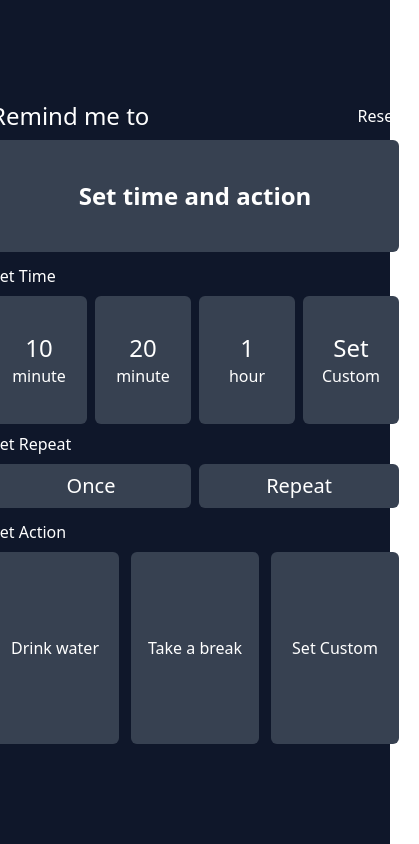
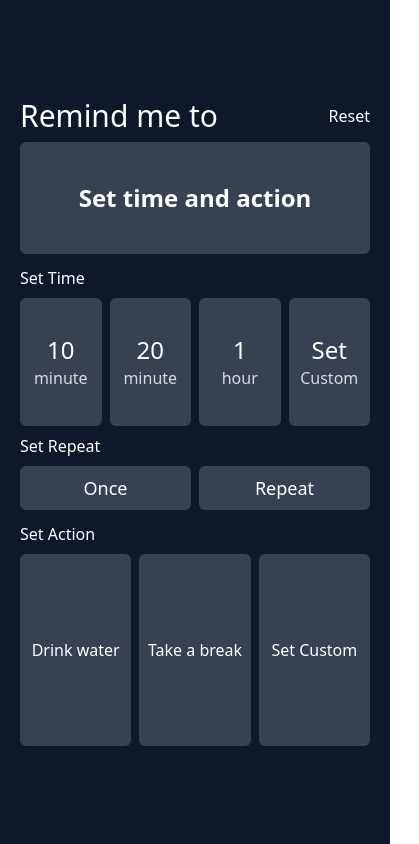
Before and after one commit to xDarylle/Remind-Me, a React (Create React App) app: page / in a window 390 px wide. Shown: the whole page, 419 px wide, since content can reach past the window. Built offline with nearby package versions, Linux system fonts and the light colour scheme; the HTML template or start-up script is replaced by a standard one.

Commit message:
style: fix responsiveness

```diff
--- a/src/App.js
+++ b/src/App.js
@@ -134,8 +134,6 @@ function App() {
   useEffect(() => {
     const interval = setInterval(() => {
       if (getCurrentTime() === futureTime) {
-        console.log(getCurrentTime(), futureTime)
-        console.log(action)
         pushNotification()
 
         if (repeat === "Repeat") {
@@ -154,11 +152,11 @@ function App() {
   }, [time, format, repeat, action])
 
   return (
-    <div className="w-full min-h-screen flex justify-center items-center bg-slate-900">
-      <div className="flex flex-col gap-y-3 text-white p-5">
+    <div className="w-full min-h-screen bg-slate-900 flex justify-center align-center">
+      <div className="flex flex-col gap-y-3 text-white md:w-5/6 lg:w-2/5 w-full p-5  flex justify-center align-center">
         <div className="flex flex-col gap-y-2">
           <div className="flex flex-row justify-between">
-            <p className="font-medium text-2xl">Remind me to</p>
+            <p className="font-medium text-3xl">Remind me to</p>
             <button onClick={reset}>Reset</button>
           </div>
           <div className={`w-full rounded-md ${action && time && repeat ? "bg-rose-600" : "bg-gray-700"} text-white px-5 py-10 text-center font-bold text-2xl`}>
--- a/src/components/Action.js
+++ b/src/components/Action.js
@@ -12,7 +12,7 @@ export default function Action({ action, onChange, checked}) {
                 name="action"
                 checked={checked}
             />
-            <label htmlFor={action} className="cursor-pointer w-32 h-48 bg-gray-700 flex flex-col justify-center items-center rounded-md peer-checked:bg-rose-600 peer-checked:text-white">
+            <label htmlFor={action} className="cursor-pointer h-48 md:h-96 lg:h-52 bg-gray-700 flex flex-col justify-center items-center rounded-md peer-checked:bg-rose-600 peer-checked:text-white">
                 <p className='text-base'>{action}</p>
             </label>
         </div>
--- a/src/components/CustomAction.js
+++ b/src/components/CustomAction.js
@@ -11,9 +11,9 @@ export default function CustomAction({ setAction, checked }) {
     }
 
     return (
-        <div className="">
+        <div className="w-full">
             <ModalAction state={click} action={action}/>
-            <button onClick={() => setClick(true)}>
+            <button onClick={() => setClick(true)} className="w-full">
                 <Action action={"Set Custom"} onChange={()=>{}} checked={checked}/>
             </button>
         </div>
--- a/src/components/CustomTime.js
+++ b/src/components/CustomTime.js
@@ -11,9 +11,9 @@ export default function CustomTime({ setTime, checked}) {
     }
 
     return (
-        <div className="">
+        <div className="w-full">
             <Modal state={click} type='time' action={action}/>
-            <button onClick={() => setClick(true)}>
+            <button onClick={() => setClick(true)} className="w-full">
                 <Time time="Set" format="Custom" onChange={()=>{}} checked={checked}/>
             </button>
         </div>
--- a/src/components/Modal.js
+++ b/src/components/Modal.js
@@ -13,11 +13,11 @@ export default function Modal({ state, action }) {
                 <div className="flex flex-row gap-x-3 items-start">
                     <div className="flex flex-col w-full gap-y-1 items-center justify-between">
                         <p>Time</p>
-                        <input type='text' className="w-32 text-black text-xl p-1 rounded" value={time} name='time' onChange={(event) => onChange(event)} required></input>
+                        <input type='text' className="w-32 text-black text-base p-1 rounded" value={time} name='time' onChange={(event) => onChange(event)} required></input>
                     </div>
                     <div className="flex flex-col w-full gap-y-1 items-center justify-between">
                         <p>Format</p>
-                        <select className="w-32 text-black p-1 rounded text-xl" name='format' onChange={(event) => onChange(event)} required>
+                        <select className="w-32 text-black/80 p-1 rounded text-base" name='format' onChange={(event) => onChange(event)} required>
                             <option value="minute">Minute</option>
                             <option value="hour">Hour</option>
                         </select>
--- a/src/components/ModalAction.js
+++ b/src/components/ModalAction.js
@@ -13,7 +13,7 @@ export default function ModalAction({ state, action }) {
                 <div className="flex flex-row gap-x-3 items-start">
                     <div className="flex flex-col w-full gap-y-1 items-center justify-between">
                         <p>Action</p>
-                        <input type='text' placeholder="Set custom action" className="w-42 text-black text-xl p-1 rounded" value={act} onChange={(event) => onChange(event)} required></input>
+                        <input type='text' placeholder="Set custom action" className="w-42 text-black/80 text-xl p-2 rounded" value={act} onChange={(event) => onChange(event)} required></input>
                     </div>
                 </div>
                 <button onClick={()=> action(act)} className="bg-gray-600 px-5 py-2 rounded hover:bg-rose-600">Cofirm</button>
--- a/src/components/Repeat.js
+++ b/src/components/Repeat.js
@@ -11,8 +11,8 @@ export default function Repeat({ repeat, onChange, checked }) {
                 name="repeat"
                 checked={checked}
             />
-            <label htmlFor={repeat} className="cursor-pointer w-full p-2 bg-gray-700 flex flex-col justify-center items-center rounded-md peer-checked:bg-rose-600 peer-checked:text-white">
-                <p className='text-xl'>{repeat}</p>
+            <label htmlFor={repeat} className="cursor-pointer w-full p-2 md:py-5 lg:py-2 bg-gray-700 flex flex-col justify-center items-center rounded-md peer-checked:bg-rose-600 peer-checked:text-white">
+                <p className='text-lg'>{repeat}</p>
             </label>
         </div>
 
--- a/src/components/Time.js
+++ b/src/components/Time.js
@@ -12,9 +12,9 @@ export default function Time({ time, format, onChange, checked }) {
                 name="time"
                 checked={checked}
             />
-            <label htmlFor={time} className="cursor-pointer w-24 h-32 bg-gray-700 flex flex-col justify-center items-center rounded-md peer-checked:bg-rose-600 peer-checked:text-white">
+            <label htmlFor={time} className="cursor-pointer h-32 md:h-72 lg:h-48 bg-gray-700 flex flex-col justify-center items-center rounded-md peer-checked:bg-rose-600 peer-checked:text-white">
                 <p className='text-2xl font-medium'>{time}</p>
-                <p>{format}</p>
+                <p className='text-white/80'>{format}</p>
             </label>
         </div>
 
--- a/src/hooks/time.js
+++ b/src/hooks/time.js
@@ -8,8 +8,7 @@ export const getFutureTime = (value, format) => {
     const currentTime = getCurrentTime()
 
     if (format === "minute") {
-        //return (value * 60) + currentTime
-        return 3 + currentTime
+        return (value * 60) + currentTime
     }
 
     if (format === "hour") {
```
